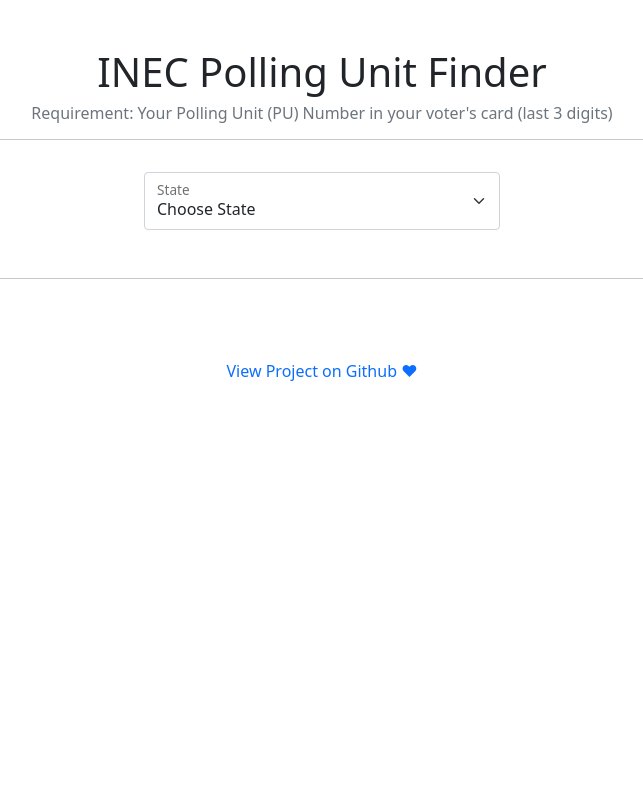
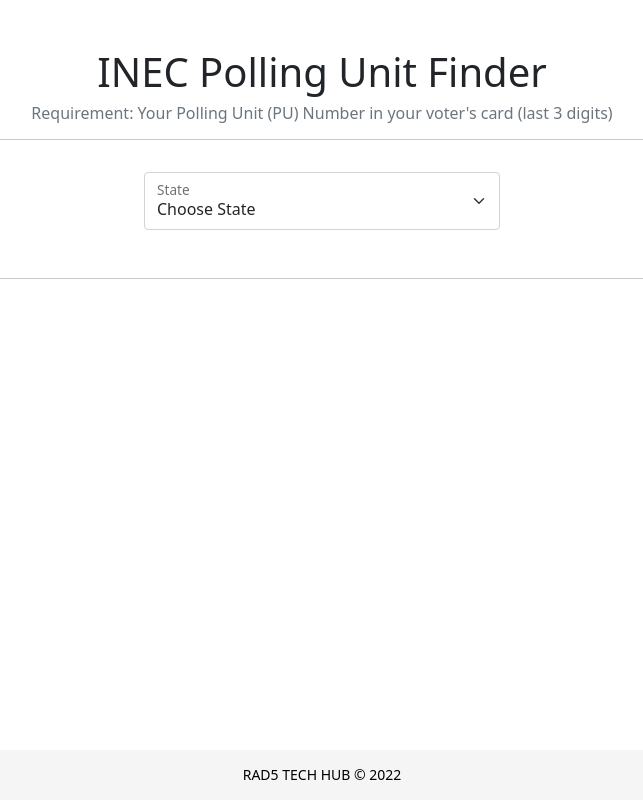
Before and after one commit to cemuchay/inec-polling-unit-finder---NEXTJS-Typescript, a Next.js app: page / in a window 1280 px wide. Shown: the whole page, without its empty margins (318-961 px from the left). Built offline with nearby package versions, Linux system fonts and the light colour scheme.

Commit message:
added rad5 hub link as footer

```diff
--- a/pages/index.tsx
+++ b/pages/index.tsx
@@ -194,7 +194,7 @@
       </Head>
 
       <main >
-        <Container>
+        <Container className='mb-5'>
           <h3 className='h1 text-center mt-5'>
             INEC Polling Unit Finder
           </h3>
@@ -357,9 +357,9 @@
 
           <hr />
 
-          <div className='text-center mb-5' style={{ marginTop: '10vh' }}>
-            <a className='text-decoration-none' href="https://github.com/cemuchay/inec-polling-unit-finder---NEXTJS-Typescript"> View Project on Github ❤</a>
-          </div>
+          <footer className={styles.footer}>
+            <a className={styles.footerLink} href="https://rad5.com.ng/"> RAD5 TECH HUB © 2022 </a>
+          </footer>
 
         </Container >
       </ main>
--- a/styles/Home.module.css
+++ b/styles/Home.module.css
@@ -14,3 +14,21 @@
     font-size: 12px;
     margin-top: 1px;
 }
+
+.footer {
+    width: 100%;
+    height: 50px;
+    background-color: #F5F5F5;
+    text-align: center;
+    line-height: 50px;
+    font-size: 14px;
+    position: fixed;
+    bottom: 0;
+    left: 0;
+    right: 0;
+}
+
+.footerLink, .footerLink:hover , .footerLink:active, .footerLink:visited, .footerLink:link {
+    color: black;
+    text-decoration: none;
+}
```
